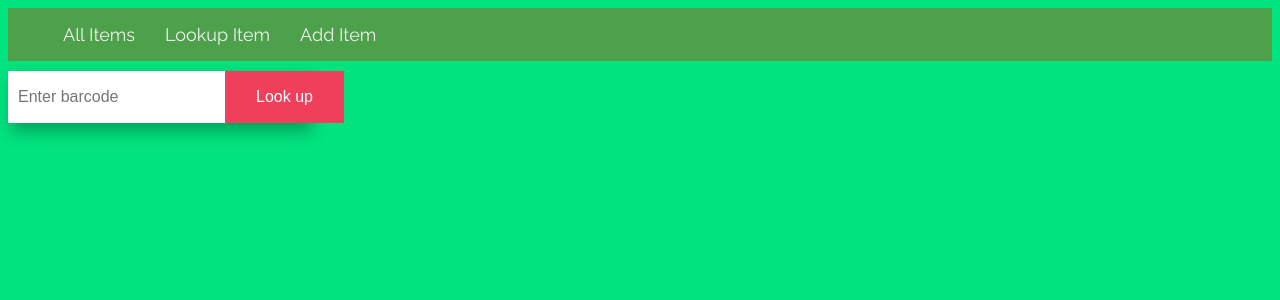
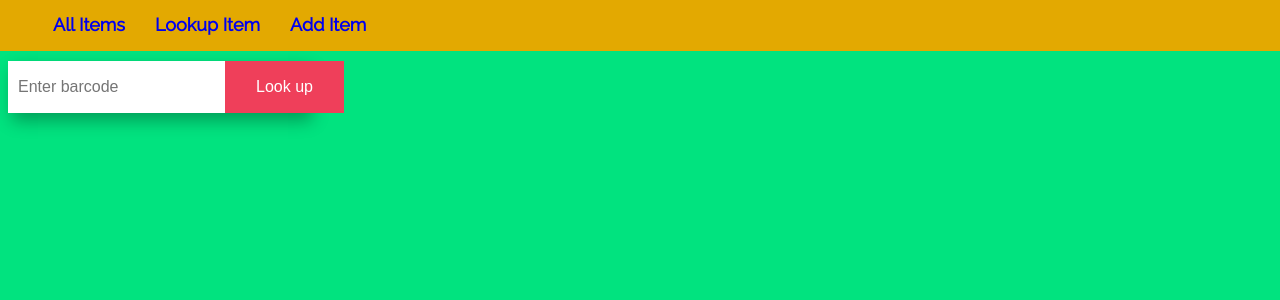
Before and after one commit to msmcsd/price-is-right, a React (Create React App) app: page / in a window 1280 px wide. Shown: the top 300 px of the page. Built offline with nearby package versions, Linux system fonts and the light colour scheme.

Commit message:
Frontend: Change NavBar color

```diff
--- a/src/components/ItemCard.tsx
+++ b/src/components/ItemCard.tsx
@@ -18,8 +18,6 @@ const ItemCard = ({ item, handlePriceChange, handleCouponChange, addHistory }: C
         <div className="photo-container">
           <div className="photo-main">
              <img src={item.image_url} alt={item.name} />
-          </div>
-          <div className="photo-album">
           </div>
         </div>
       </div>
--- a/src/components/ItemLookup.tsx
+++ b/src/components/ItemLookup.tsx
@@ -98,7 +98,6 @@ const ItemLookup = () => {
             handleCouponChange={handleCouponChange}
             handlePriceChange={handlePriceChange}
             addHistory={handleSubmitPrice} />
-          <div className="gap"></div>
           <ItemHistory histories={itemHistory}  setHistories={setItemHistory}/>
         </>
       )
--- a/src/css/ItemCard.css
+++ b/src/css/ItemCard.css
@@ -31,6 +31,7 @@ img {
 /* ----- Photo Section ----- */
 .product__photo {
   position: relative;
+  left: 10px;
 }
 
 .photo-container {
@@ -251,6 +252,7 @@ $gray: #9b9b9b;
   font-family: inherit;
   /* width: 200px; */
   margin-left: 0px;
+  padding-left: 0px;
 }
 
 .inp {
--- a/src/css/NavMenu.css
+++ b/src/css/NavMenu.css
@@ -1,7 +1,7 @@
 
 nav {
-  background-color: #4da14a;
-  margin-bottom: 10px;
+  background-color: #e3a901;
+  margin: -10px -10px 10px -10px;
 }
 
 .nav-links {
@@ -13,10 +13,10 @@ nav {
 }
 
 .nav-links li a{
-  color: #f2f2f2;
+  /* color: #ffffff; */
   text-decoration: none;
   font-size: 18px;
-  font-weight: 500;
+  font-weight: 800;
   padding: 9px 15px;
   border-radius: 5px;
   transition: all 0.3s ease;
@@ -24,6 +24,7 @@ nav {
 
 .nav-links li a:hover{
   background: #3A3B3C;
+  color: #ffffff
 }
 
 .nav-links .mobile-item{
```
